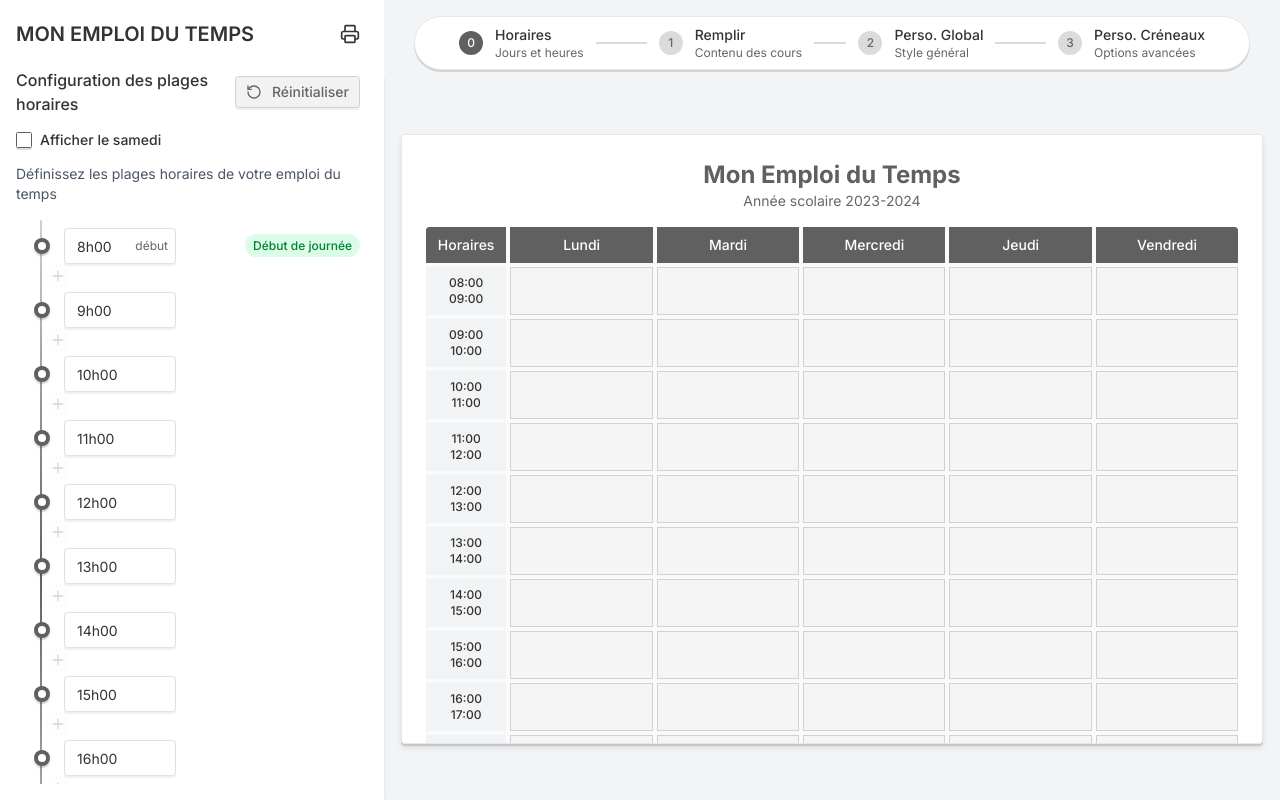
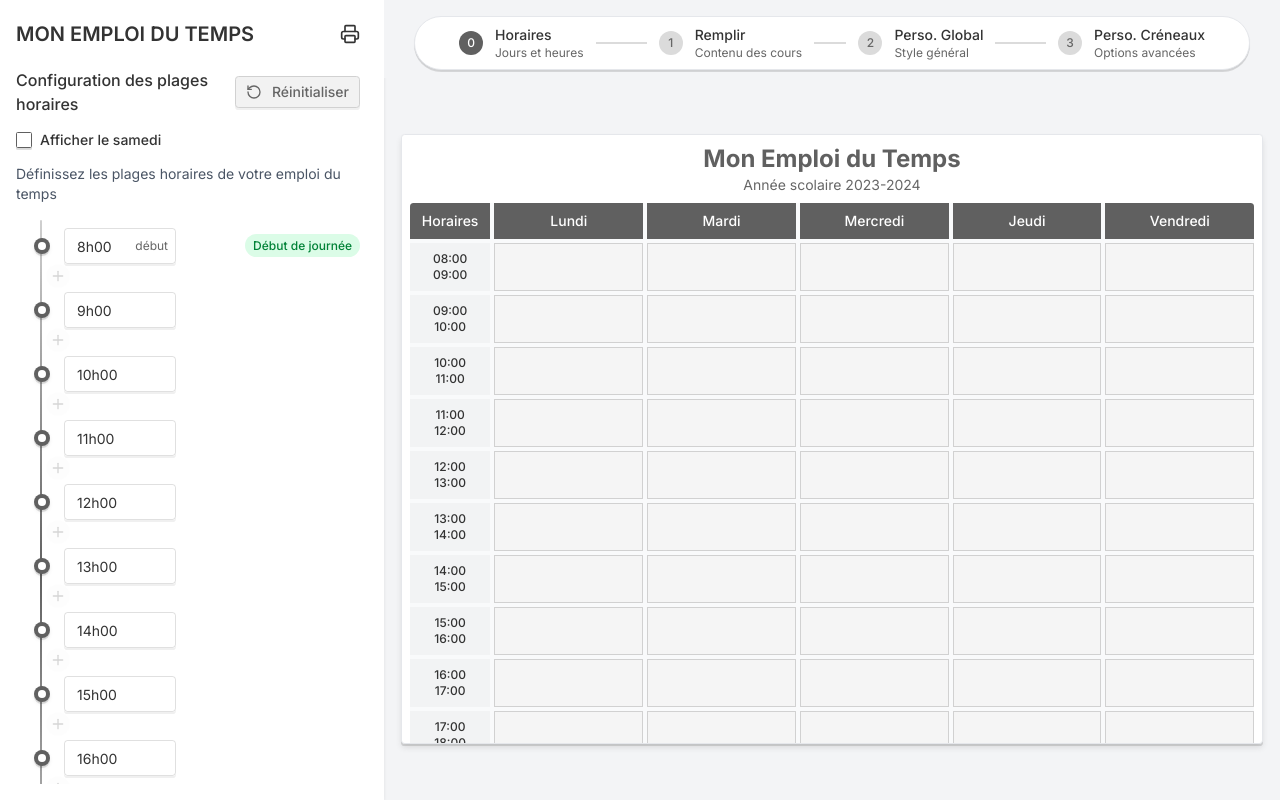
Before and after one commit to rgeron/mytt, a Next.js app: page / in a window 1280 px wide. Built offline with nearby package versions, Linux system fonts and the light colour scheme.

Commit message:
good styling

```diff
--- a/src/components/TimetablePreview.tsx
+++ b/src/components/TimetablePreview.tsx
@@ -63,8 +63,8 @@ export function TimetablePreview() {
         }}
       >
         {/* Timetable content */}
-        <div className="h-full w-full p-6 flex flex-col">
-          <div className="text-center mb-4">
+        <div className="h-full w-full p-2 flex flex-col">
+          <div className="text-center mb-2">
             <h1 className="text-2xl font-bold text-primary">{title}</h1>
             <p className="text-muted-foreground text-sm">{subtitle}</p>
           </div>
```
